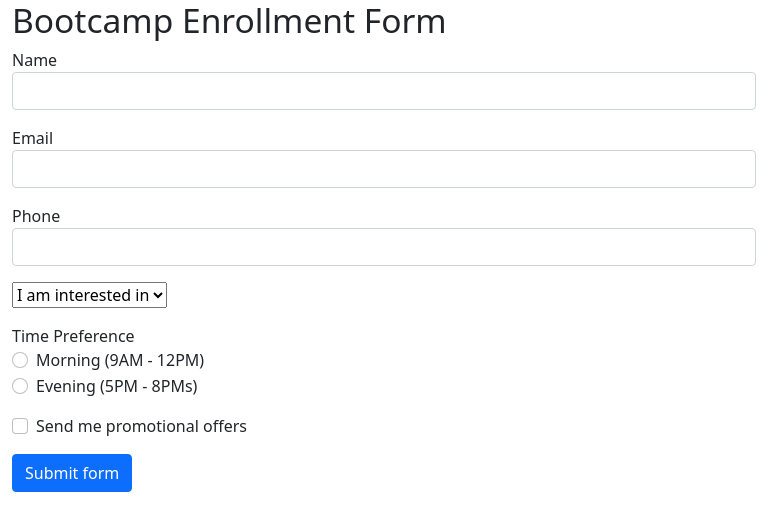
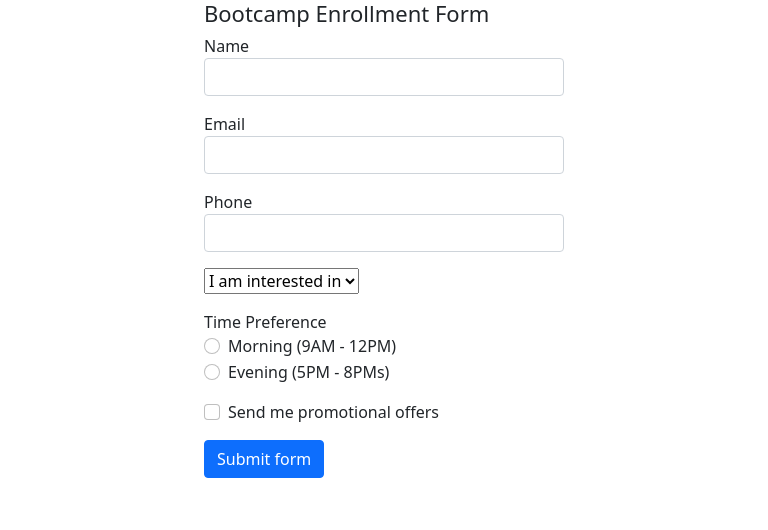
Before and after one commit to hassanfigui1/angular_forms, an Angular app in the folder angular_forms/: page / in a window 768 px wide. Shown: the top 530 px of the page. Built offline with nearby package versions, Linux system fonts and the light colour scheme.

Commit message:
adding style for the angular_form component

```diff
--- a/angular_forms/src/app/form-component/form-component.component.css
+++ b/angular_forms/src/app/form-component/form-component.component.css
@@ -0,0 +1,23 @@
+
+@media screen and (max-width: 768px){
+    .container-fluid{
+        width: 60%;
+    }
+    .title{
+        font-size: 20px;
+    }
+}
+@media screen and (max-width: 1008px){
+    .container-fluid{
+        width: 60%;
+    }
+    .title{
+        font-size: 22px;
+    }
+}
+@media screen and (min-width: 768px){
+    .container-fluid{
+        width: 50%;
+    }
+
+}
--- a/angular_forms/src/app/form-component/form-component.component.html
+++ b/angular_forms/src/app/form-component/form-component.component.html
@@ -1,5 +1,5 @@
 <div class="container-fluid">
-    <h1>Bootcamp Enrollment Form</h1>
+    <h1 class="title">Bootcamp Enrollment Form</h1>
     <form>
         <div class="form-group mb-3">
             <label>Name</label>
```
